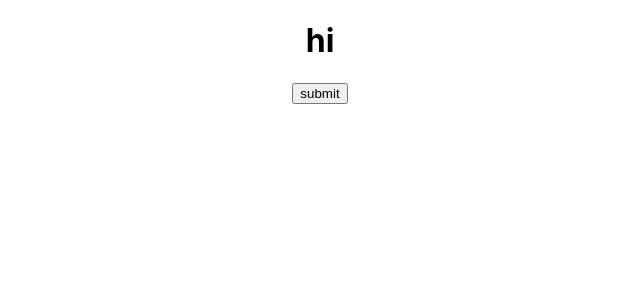
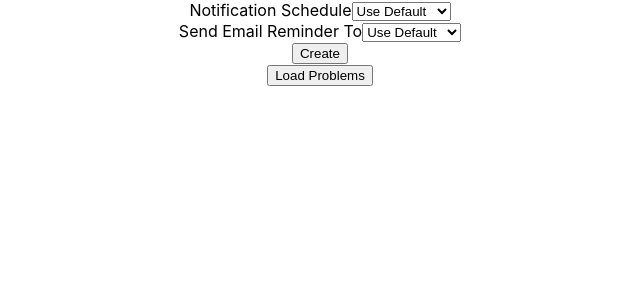
Before and after one commit to karin6543/TEMP, a React (Create React App) app: page / in a window 1280 px wide. Shown: the top 300 px of the page, without its empty margins (320-960 px from the left). Built offline with nearby package versions, Linux system fonts and the light colour scheme.

Commit message:
added cart

```diff
--- a/src/App.js
+++ b/src/App.js
@@ -17,7 +17,7 @@ import Problems from './Problems';
 function App() {
   return (
     <div className="App">
-        <h1>hi</h1>
+
         <Problems/>
     </div>
   );
--- /dev/null
+++ b/src/Cart.js
@@ -0,0 +1,96 @@
+import React, { useRef, useState, useEffect } from 'react'
+
+function Cart() {
+    const defaultNumDay = 3
+    const defaultEmail = 'iris.shi@gmail.com'
+
+    const dateRef = useRef()
+    const emailRef = useRef()
+
+
+    const [showCustomDate, setShowCustomDate] = useState(false)
+    const [showCustomEmail, setShowCustomEmail] = useState(false)
+
+
+    async function handleSubmit(e) {
+
+        e.preventDefault()
+        const today = new Date()
+        today.setDate(today.getDate() + defaultNumDay)
+        let dd = today.getDate();
+        let mm = today.getMonth() + 1;
+        let y = today.getFullYear();
+        let formattedDate = y + '-'+ mm + '-'+ dd;
+
+        const dateSubmit = dateRef.current?dateRef.current.value:formattedDate;
+        const emailSubmit = emailRef.current?emailRef.current.value: defaultEmail
+
+        console.log('your submissions: ', dateSubmit, emailSubmit)
+
+    }
+
+    async function handleChangeDate(e){
+
+        const selectOption = e.target.value
+
+        if(selectOption==='Custom Now'){
+
+            setShowCustomDate(true)
+
+
+        }
+        else{
+            setShowCustomDate(false)
+
+        }}
+    async function handleChangeEmail(e){
+
+        const selectOption = e.target.value
+
+        if(selectOption==='Custom Now'){
+
+            setShowCustomEmail(true)
+
+        }
+        else{
+            setShowCustomEmail(false)
+
+        }}
+
+    useEffect(()=>{
+        console.log('show custom option?')
+        },[showCustomDate])
+    return (
+        <div>
+           <form onSubmit={handleSubmit}>
+
+            <div onChange={handleChangeDate}>
+                <label>Notification Schedule</label>
+                <select as="select" single>
+                    <option>Use Default</option>
+                    <option>Custom Now</option>
+                </select>
+            </div>
+            {showCustomDate?<div> <label>Notification Date</label>
+                <input type="date" ref={dateRef} required /></div>:''}
+
+            <div onChange={handleChangeEmail}>
+            <label>Send Email Reminder To</label>
+                <select as="select" single>
+                    <option>Use Default</option>
+                    <option>Custom Now</option>
+            </select>
+            </div>
+
+            {showCustomEmail?<div> <label>Email</label>
+                <input type="email" ref={emailRef} required />
+            </div>:''}
+
+              <button type="submit">
+                Create</button>
+              </form>
+        </div>
+    )
+}
+
+export default Cart
--- a/src/Problem.js
+++ b/src/Problem.js
@@ -2,8 +2,8 @@ import React from 'react'
 
 function Problem(props) {
 
-    let {title, difficulty, url} = props
-
+    let {title, difficulty, url, type, rate} = props
+    // console.log([title, difficulty, url, type, rate])
 
     return (
         <div>
@@ -11,6 +11,7 @@ function Problem(props) {
             <h3>Title: {title}</h3>
             <h4>difficulty: {difficulty}</h4>
             <a href={url}> link </a>
+            <div><span>Type:{"  "} {type}</span><span>Rate:{rate}</span></div>
         </div>
     )
 }
--- a/src/Problems.js
+++ b/src/Problems.js
@@ -1,42 +1,40 @@
 import axios from 'axios'
 import React, { Component, useRef, useState, useEffect } from 'react'
 import Problem from './Problem'
-
+import Cart from './Cart'
 
 function Problems() {
-    let [problems, setProblems] = useState([])
-    let [difficulty, setDiff] = useState([])
-    let [id, setId] = useState([])
-    let [url, setUrl] = useState([])
+
     let [arr, setArr] = useState([])
+    let [res, setRes] = useState([])
 
     const fetchData = async ()=>{
-        await axios.get('https://us-east1-algo-tracker-dev.cloudfunctions.net/getProblems').then((res)=>{
-            setProblems(res.data.problems)
-            setDiff(res.data.difficulty)
-            setUrl(res.data.urls)
-            setId(res.data.ids)
+        await axios.get('https://us-east1-algo-tracker-dev.cloudfunctions.net/getProblems').then((r)=>{
+            setRes(r.data)
+
         })
     }
 
-
-
     useEffect(()=>{
-
+        let {problems, difficulty, ids, urls, rates, types} = res
+        // console.log(problems)
         if(problems){
             for(let i=0;i<problems.length;i++){
-                arr.push({'id':id[i],'title':problems[i],'difficulty': difficulty[i], 'url': url[i]})
+                arr.push({'id':ids[i],'title':problems[i],'difficulty': difficulty[i], 'url': urls[i], 'type': types[i], 'rate': rates[i]})
             }
 
             setArr(arr)
         }
 
-    }, [difficulty])
+    }, [res])
 
     return (
         <div>
-            <button onClick={fetchData}>submit</button>
-            {arr.length>0? arr.map(p=><Problem title={p.title} difficulty={p.difficulty} key={p.id} url={p.url}/>):console.log(arr)}
+            <Cart />
+            <button onClick={fetchData}>Load Problems</button>
+
+            {arr.length>0? arr.map(p=> <div><Problem title={p.title} difficulty={p.difficulty} key={p.id} url={p.url} rate={p.rate} type={p.type}/><button>Select</button></div>):''}
+
 
         </div>
     )
```
